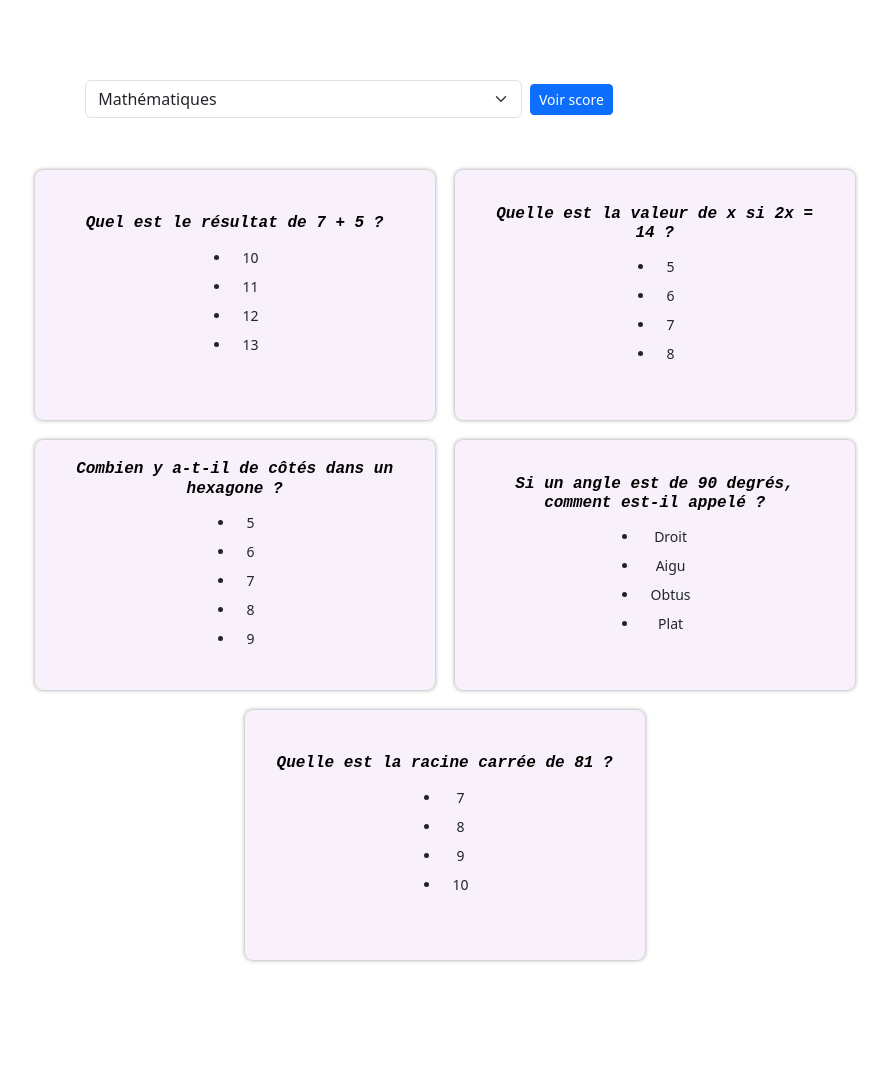
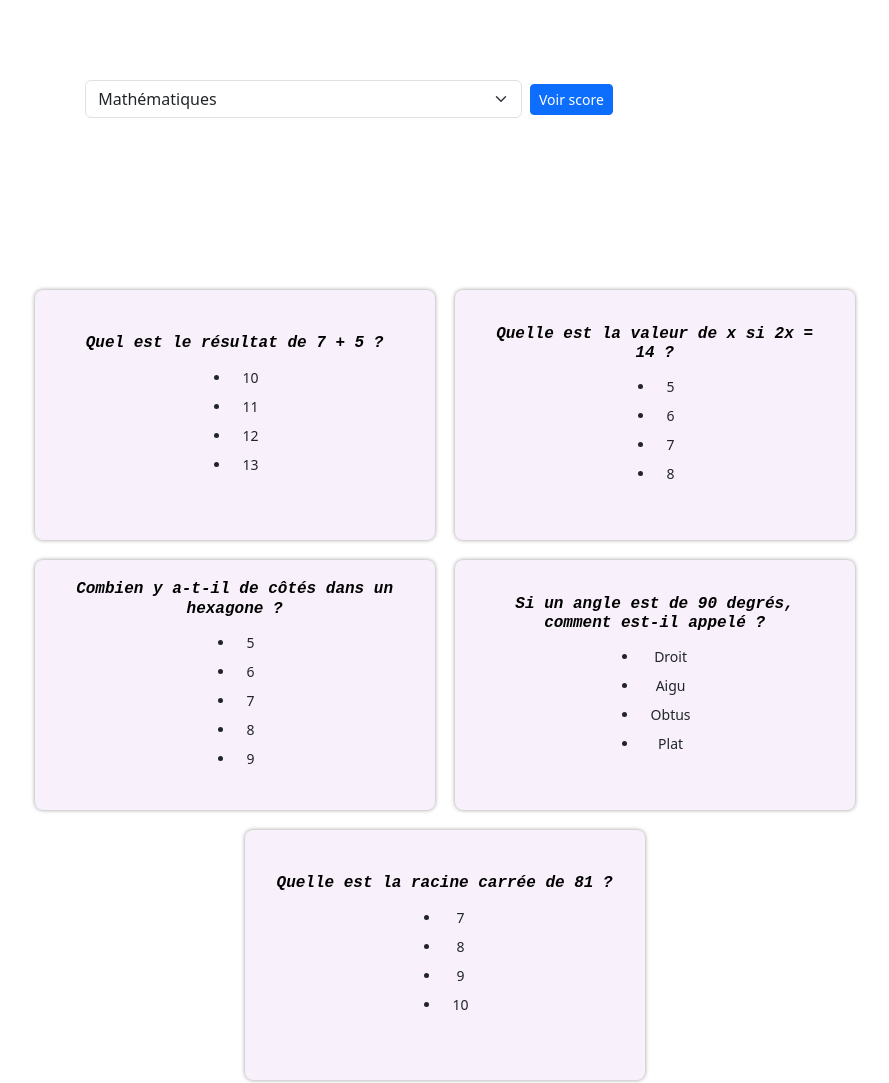
Before and after one commit to Tendry-Rkt56/js-quizz-app, a plain HTML site: page index.html in a window 1280 px wide. Shown: the whole page, without its empty margins (221-1110 px from the left). Before the commit the page ends 970 px from the top, so only its background shows below. Drawn offline with Linux system fonts and the light colour scheme.

Commit message:
Modification des bugs

```diff
--- a/index.html
+++ b/index.html
@@ -7,7 +7,7 @@
     <meta name="viewport" content="width=device-width, initial-scale=1.0">
     <link rel="stylesheet" href="style_admin/app.css">
     <link rel="stylesheet" href="style_admin/bootstrap.min.css">
-    <title>Document</title>
+    <title>QUIIZ Tendry</title>
 </head>
 
 <body>
--- a/style_admin/app.css
+++ b/style_admin/app.css
@@ -18,7 +18,7 @@ body {
     justify-content: center;
     width:98%;
     position:absolute;
-    top:20%;
+    top:35%;
     left:3%;
 }
 
```
